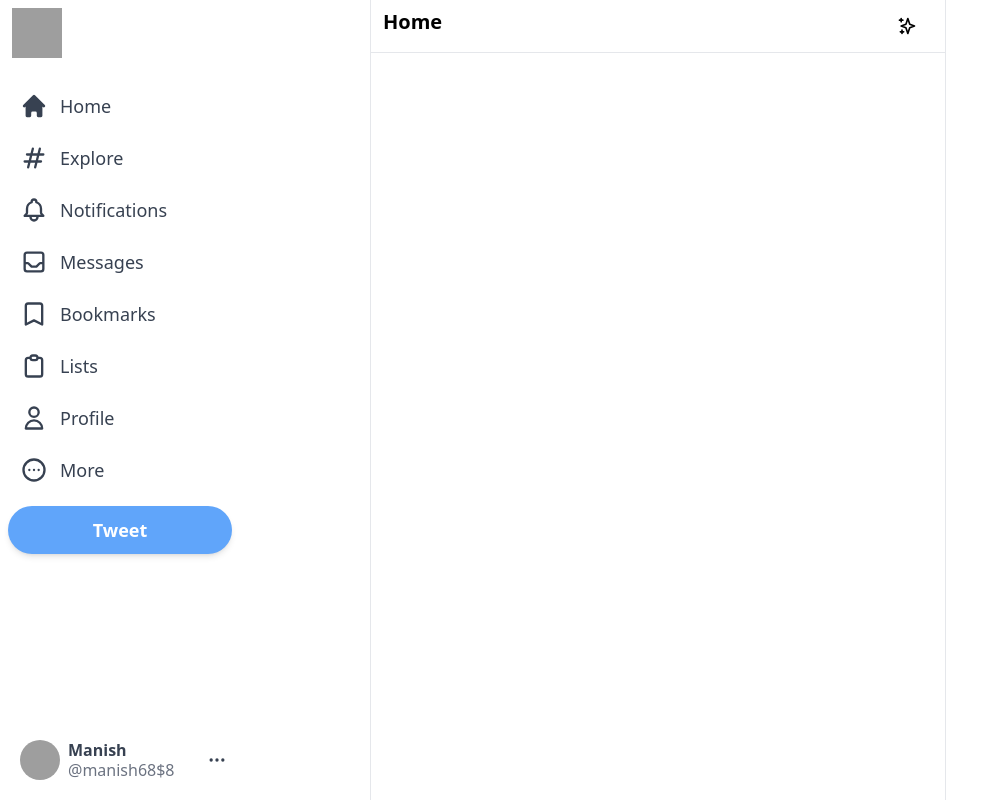
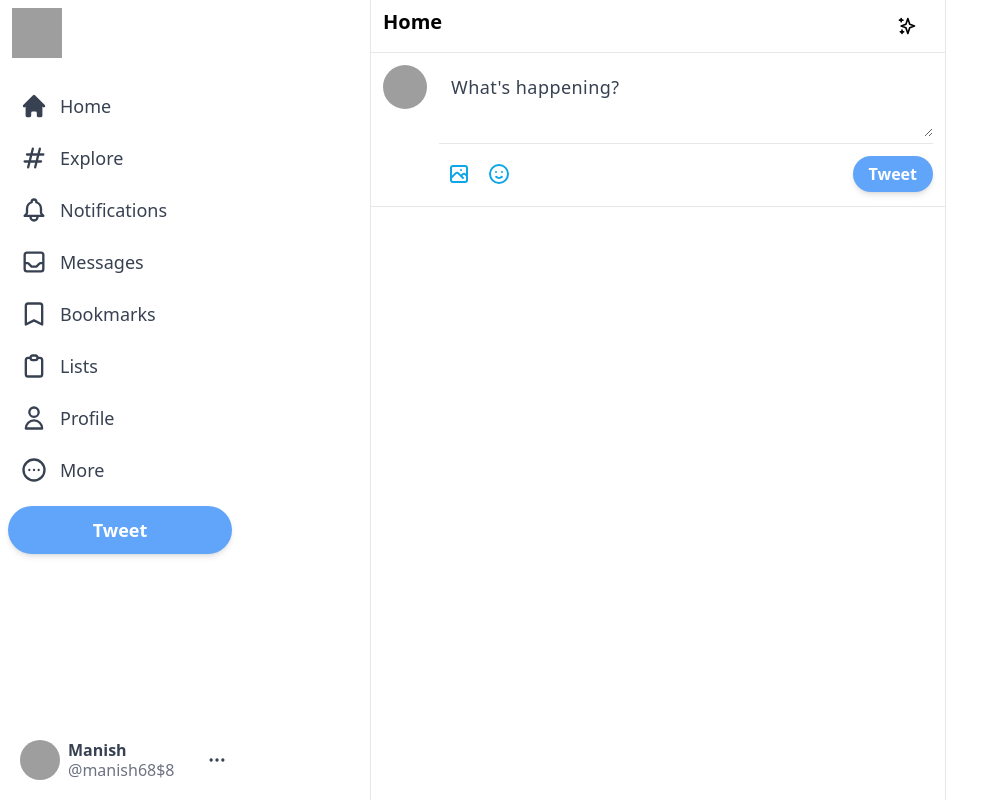
Before and after one commit to ManishChaurasia07/twitter, a Next.js app: page / in a window 1280 px wide. Shown: the whole page, without its empty margins (0-1001 px from the left). Built offline with nearby package versions, Linux system fonts and the light colour scheme; grey boxes are pictures that could not be loaded.

Commit message:
add the input section of the fixed component

```diff
--- a/components/Feed.js
+++ b/components/Feed.js
@@ -1,4 +1,5 @@
 import { SparklesIcon } from "@heroicons/react/outline";
+import Input from "./Input";
 
 export default function Feed() {
   return (
@@ -9,7 +10,8 @@
                  <SparklesIcon className="h-5"/>
             </div>
         </div>
+        <Input />
 
         </div>
-  )
+  );
 }
--- /dev/null
+++ b/components/Input.js
@@ -0,0 +1,22 @@
+import { EmojiHappyIcon, PhotographIcon } from "@heroicons/react/outline";
+
+
+export default function Input() {
+  return (
+    <div className="flex border-b border-gray-200 p-3 space-x-3">
+        <img src="https://media.wired.com/photos/5fb70f2ce7b75db783b7012c/master/pass/Gear-Photos-597589287.jpg" alt="user-img" className="h-11 w-11 rounded-full cursor-pointer hover:brightness-95" />
+        <div className="w-full divide-y divide-gray-200">
+            <div className="">
+            <textarea  className="w-full border-none focus:ring-0 text-lg placeholder-gray-700 tracking-wide min-h-[50px] text-gray-700" rows="2" placeholder="What's happening?"></textarea>
+            </div>
+            <div className="flex items-center justify-between pt-2.5">
+                <div className="flex">
+                    <PhotographIcon className="h-10 w-10 hoverEffect p-2 text-sky-500 hover:bg-sky-100"/>
+                    <EmojiHappyIcon className="h-10 w-10 hoverEffect p-2 text-sky-500 hover:bg-sky-100"/>
+                </div>
+                <button className="bg-blue-400 text-white px-4 py-1.5 rounded-full font-bold shadow-md hover:brightness-95 disabled:opacity-50 " >Tweet</button>
+            </div>
+        </div>
+    </div>
+  );
+}
--- a/package.json
+++ b/package.json
@@ -15,6 +15,7 @@
     "react-dom": "18.2.0"
   },
   "devDependencies": {
+    "@tailwindcss/forms": "^0.5.2",
     "autoprefixer": "^10.4.7",
     "eslint": "8.20.0",
     "eslint-config-next": "12.2.3",
--- a/tailwind.config.js
+++ b/tailwind.config.js
@@ -6,5 +6,5 @@
   theme: {
     extend: {},
   },
-  plugins: [],
+  plugins: [require('@tailwindcss/forms')],
 }
```
Also changed, not shown: 1 other file (tests, documents, lock files or other folders).
